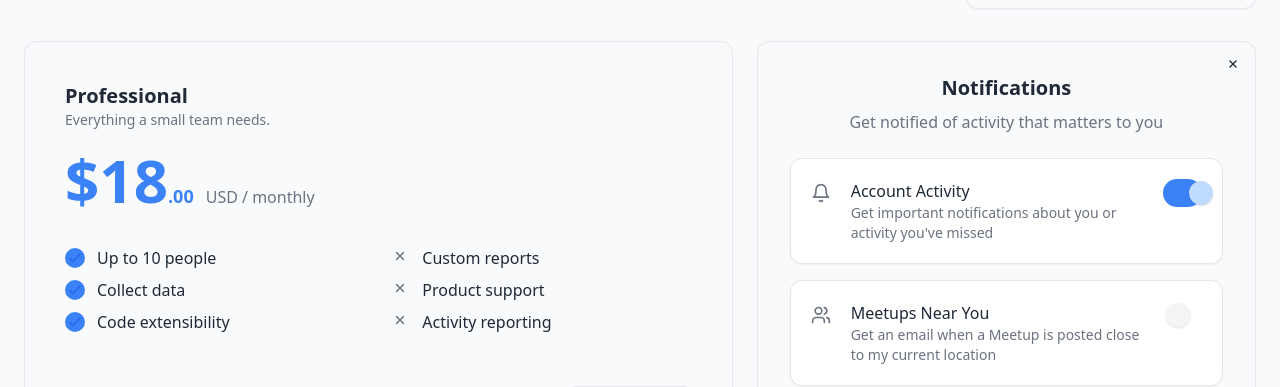
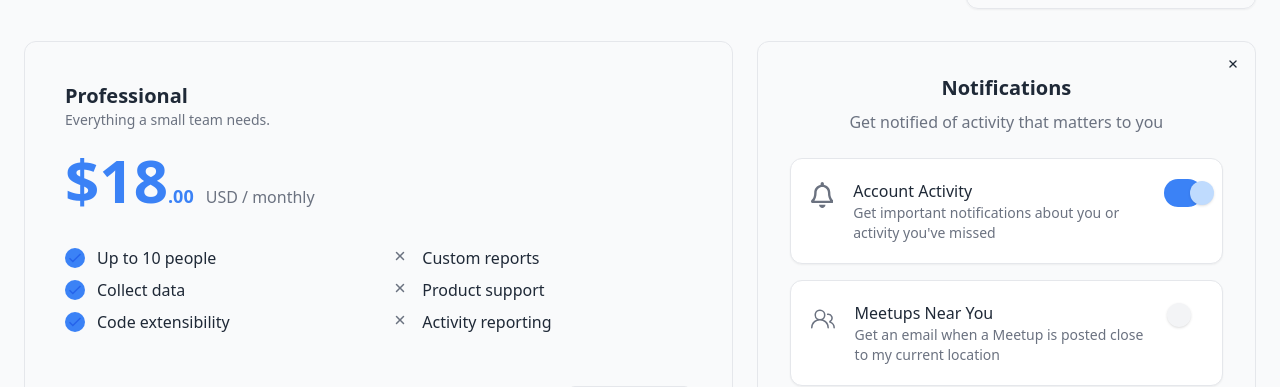
Before and after one commit to kavindu-mane/Color-Gen, a React (Vite) app: page / in a window 1280 px wide. Shown: the part 811-1198 px from the top of the page. Built offline with nearby package versions, Linux system fonts and the light colour scheme; the HTML template or start-up script is replaced by a standard one.

Commit message:
Minor changes

```diff
--- a/src/components/cards/SwitchNotification.jsx
+++ b/src/components/cards/SwitchNotification.jsx
@@ -1,27 +1,28 @@
 import {IoClose} from "react-icons/io5";
 import PropTypes from "prop-types";
 import {useState} from "react";
+import {FaRegBell} from "react-icons/fa";
+import {GoPeople} from "react-icons/go";
 
 export const SwitchNotification = ({ color }) => {
   const [isChecked, setIsChecked] = useState(false);
 
   return (
     <>
-      <div className="size-full overflow-x-hidden overflow-y-auto">
-        <div className="w-full sm:mx-auto">
+      <div className="overflow-x-hidden overflow-y-auto">
+        <div className="w-full mx-auto">
           <div className="relative flex flex-col bg-transparent border shadow-sm rounded-xl overflow-hidden dark:border-neutral-800">
             <div className="absolute top-2 end-2">
               <button
                 type="button"
                 className="flex justify-center items-center size-7 text-sm font-semibold rounded-lg border border-transparent text-gray-800 hover:bg-gray-100 disabled:opacity-50 disabled:pointer-events-none dark:text-white dark:border-transparent dark:hover:bg-neutral-700"
-                data-hs-overlay="#hs-notifications"
               >
                 <span className="sr-only">Close</span>
                 <IoClose />
               </button>
             </div>
 
-            <div className="sm:p-8 overflow-y-auto">
+            <div className="p-8 overflow-y-auto">
               <div className="mb-6 text-center">
                 <h3 className="mb-2 text-xl font-bold text-gray-800 dark:text-neutral-200">
                   Notifications
@@ -38,21 +39,7 @@ export const SwitchNotification = ({ color }) => {
                     className="flex p-4 md:p-5"
                   >
                     <span className="flex me-5">
-                      <svg
-                        className="flex-shrink-0 mt-1 size-5 text-gray-500 dark:text-neutral-500"
-                        xmlns="http://www.w3.org/2000/svg"
-                        width="24"
-                        height="24"
-                        viewBox="0 0 24 24"
-                        fill="none"
-                        stroke="currentColor"
-                        strokeWidth="2"
-                        strokeLinecap="round"
-                        strokeLinejoin="round"
-                      >
-                        <path d="M6 8a6 6 0 0 1 12 0c0 7 3 9 3 9H3s3-2 3-9"/>
-                        <path d="M10.3 21a1.94 1.94 0 0 0 3.4 0"/>
-                      </svg>
+                      <FaRegBell className="hidden sm:block size-8 text-gray-500 dark:text-neutral-500"/>
 
                       <span className="ms-5">
                         <span className="block font-medium text-gray-800 dark:text-neutral-200">
@@ -82,23 +69,7 @@ export const SwitchNotification = ({ color }) => {
                     className="flex p-4 md:p-5"
                   >
                     <span className="flex me-5">
-                      <svg
-                        className="flex-shrink-0 mt-1 size-5 text-gray-500 dark:text-neutral-500"
-                        xmlns="http://www.w3.org/2000/svg"
-                        width="24"
-                        height="24"
-                        viewBox="0 0 24 24"
-                        fill="none"
-                        stroke="currentColor"
-                        strokeWidth="2"
-                        strokeLinecap="round"
-                        strokeLinejoin="round"
-                      >
-                        <path d="M16 21v-2a4 4 0 0 0-4-4H6a4 4 0 0 0-4 4v2"/>
-                        <circle cx="9" cy="7" r="4"/>
-                        <path d="M22 21v-2a4 4 0 0 0-3-3.87"/>
-                        <path d="M16 3.13a4 4 0 0 1 0 7.75"/>
-                      </svg>
+                      <GoPeople className="hidden sm:block size-9 text-gray-500 dark:text-neutral-500"/>
 
                       <span className="ms-5">
                         <span className="block font-medium text-gray-800 dark:text-neutral-200">
```
